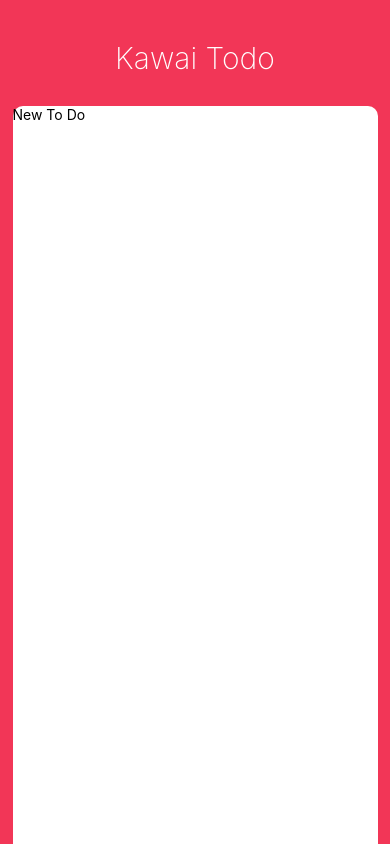
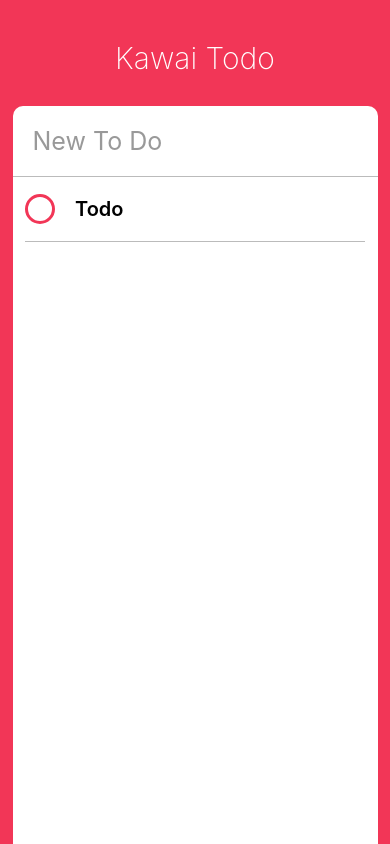
Before and after one commit to qvil/kawai-todo, a React Native app: screen / in a window 390 px wide. Built offline with nearby package versions, Linux system fonts and the light colour scheme.

Commit message:
Handling Complete Todo Nicolas Ver.

```diff
--- a/App.js
+++ b/App.js
@@ -6,19 +6,44 @@ import {
   StatusBar,
   TextInput,
   Dimensions,
-  Platform
+  Platform,
+  ScrollView
 } from "react-native";
+import Todo from "./Todo";
 
 const { height, width } = Dimensions.get("window");
 
 export default class App extends React.Component {
+  state = {
+    newTodo: ""
+  };
+
+  _handleNewTodo = text => {
+    console.warn(text);
+    this.setState({ newTodo: text });
+  };
+
   render() {
+    const { _handleNewTodo } = this;
+    const { newTodo } = this.state;
+
     return (
       <View style={styles.container}>
         <StatusBar barStyle="light-content" />
         <Text style={styles.title}>Kawai Todo</Text>
         <View style={styles.card}>
-          <TextInput style={styles.input} placeholder={"New To Do"} />
+          <TextInput
+            style={styles.input}
+            placeholder={"New To Do"}
+            value={newTodo}
+            onChangeText={_handleNewTodo}
+            placeholderTextColor={"#999"}
+            returnKeyType={"done"}
+            autoCorrect={false}
+          />
+          <ScrollView contentContainerStyle={styles.todos}>
+            <Todo />
+          </ScrollView>
         </View>
       </View>
     );
@@ -59,5 +84,15 @@ const styles = StyleSheet.create({
         elevation: 3
       }
     })
+  },
+  input: {
+    padding: 20,
+    borderBottomColor: "#bbb",
+    // borderBottomWidth: StyleSheet.hairlineWidth,
+    borderBottomWidth: 1,
+    fontSize: 25
+  },
+  todos: {
+    alignItems: "center"
   }
 });
--- /dev/null
+++ b/Todo.js
@@ -0,0 +1,74 @@
+import React from "react";
+import {
+  View,
+  Text,
+  TouchableOpacity,
+  StyleSheet,
+  Dimensions
+} from "react-native";
+
+const { width, height } = Dimensions.get("window");
+
+export default class Todo extends React.Component {
+  state = {
+    isEditing: false,
+    isCompleted: false
+  };
+
+  _toggleComplete = () => {
+    this.setState(prevState => {
+      return {
+        isCompleted: !prevState.isCompleted
+      };
+    });
+  };
+
+  render() {
+    const { _toggleComplete } = this;
+    const { isCompleted } = this.state;
+
+    return (
+      <View style={styles.container}>
+        <TouchableOpacity onPress={_toggleComplete}>
+          <View
+            style={[
+              styles.circle,
+              isCompleted ? styles.completedCircle : styles.uncompletedCirecle
+            ]}
+          />
+        </TouchableOpacity>
+        <Text style={styles.text}>Todo</Text>
+      </View>
+    );
+  }
+}
+
+const styles = StyleSheet.create({
+  container: {
+    width: width - 50,
+    borderBottomColor: "#bbb",
+    borderBottomWidth: StyleSheet.hairlineWidth,
+    flexDirection: "row",
+    alignItems: "center"
+  },
+  text: {
+    fontWeight: "600",
+    fontSize: 20,
+    marginVertical: 20
+  },
+  circle: {
+    width: 30,
+    height: 30,
+    borderRadius: 15,
+    borderColor: "red",
+    borderWidth: 3,
+    // backgroundColor: "red",
+    marginRight: 20
+  },
+  completedCircle: {
+    borderColor: "#bbb"
+  },
+  uncompletedCirecle: {
+    borderColor: "#f23657"
+  }
+});
```
Also changed, not shown: 1 other file (tests, documents, lock files or other folders).
